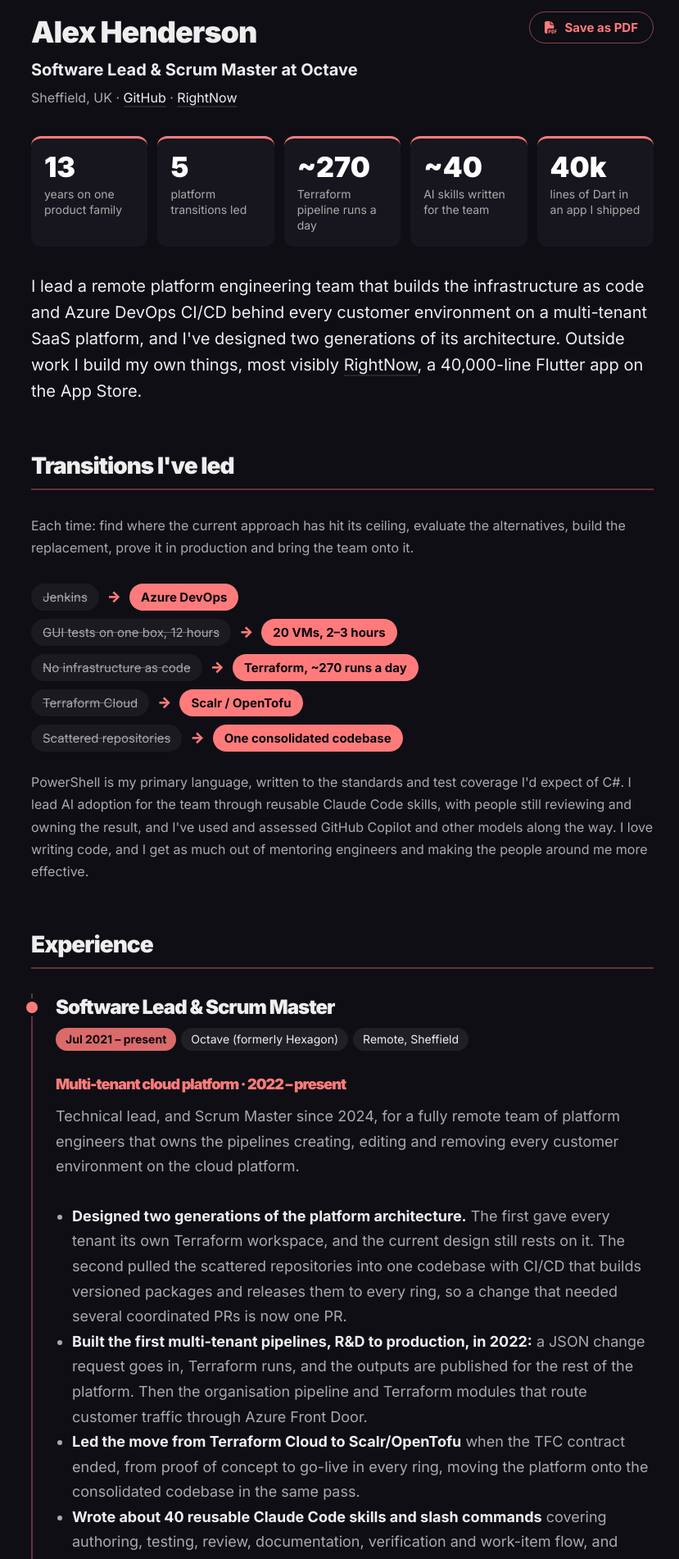
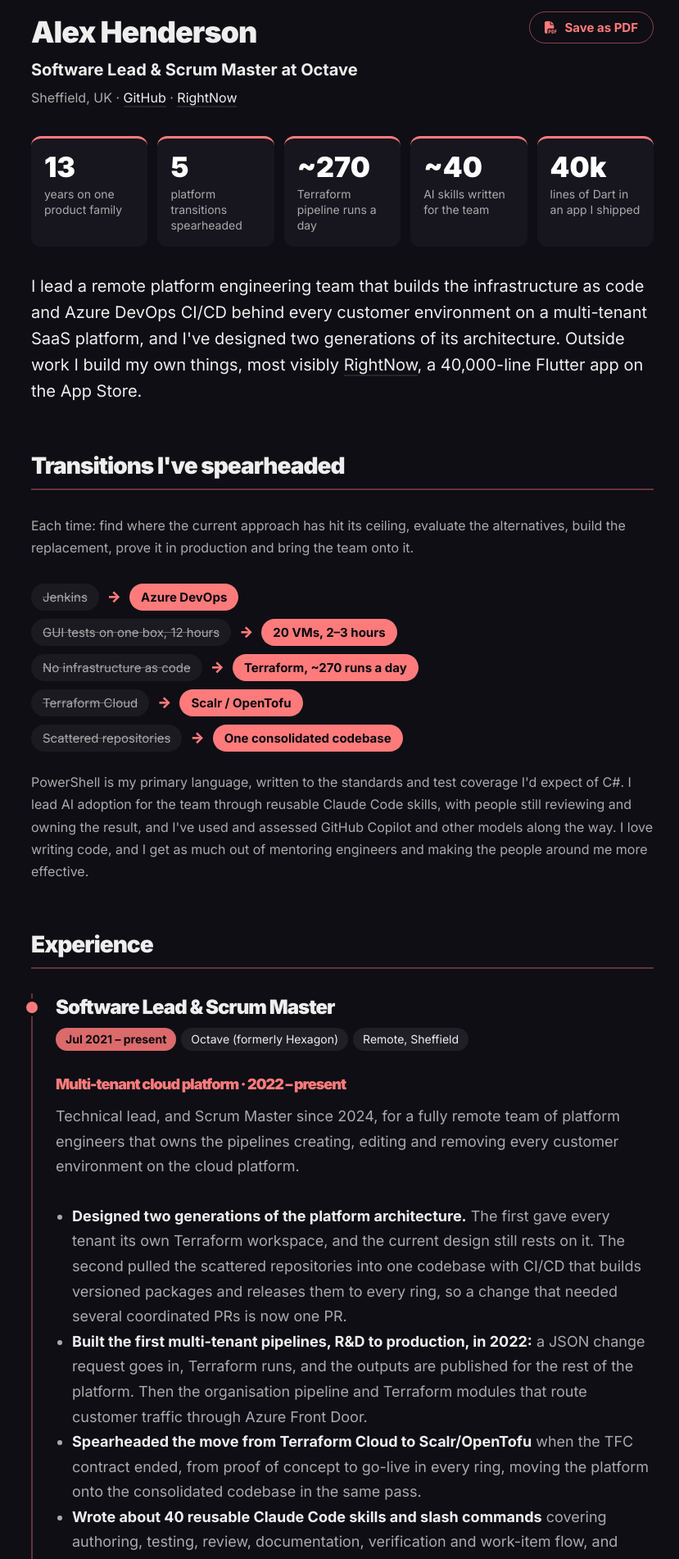
Before and after one commit to Aeropher/aeropher.github.io, a Jekyll site: the page built from _pages/cv.md, in a window 1280 px wide. Shown: the part 378-2280 px from the top of the page at 82% size, without its empty margins (222-1051 px from the left). Built offline with Jekyll 4.4.1, drawn with Linux system fonts in a browser that asks for light colours; some of the changed text lies outside the part shown.

Commit message:
Update CV content: refine language for clarity and adjust font size for improved readability

```diff
--- a/_pages/cv.md
+++ b/_pages/cv.md
@@ -18,7 +18,7 @@
 
 <div class="cv-stats">
   <div class="cv-stat"><span class="cv-stat__num career-years">{{ career_years }}</span><span class="cv-stat__label">years on one product family</span></div>
-  <div class="cv-stat"><span class="cv-stat__num">5</span><span class="cv-stat__label">platform transitions led</span></div>
+  <div class="cv-stat"><span class="cv-stat__num">5</span><span class="cv-stat__label">platform transitions spearheaded</span></div>
   <div class="cv-stat"><span class="cv-stat__num">~270</span><span class="cv-stat__label">Terraform pipeline runs a day</span></div>
   <div class="cv-stat"><span class="cv-stat__num">~40</span><span class="cv-stat__label">AI skills written for the team</span></div>
   <div class="cv-stat"><span class="cv-stat__num">40k</span><span class="cv-stat__label">lines of Dart in an app I shipped</span></div>
@@ -26,7 +26,7 @@
 
 <p class="cv-lead">I lead a remote platform engineering team that builds the infrastructure as code and Azure DevOps CI/CD behind every customer environment on a multi-tenant SaaS platform, and I've designed two generations of its architecture. Outside work I build my own things, most visibly <a href="/rightnow/">RightNow</a>, a 40,000-line Flutter app on the App Store.</p>
 
-<h2 class="cv-section">Transitions I've led</h2>
+<h2 class="cv-section">Transitions I've spearheaded</h2>
 
 <p class="cv-note">Each time: find where the current approach has hit its ceiling, evaluate the alternatives, build the replacement, prove it in production and bring the team onto it.</p>
 
@@ -54,7 +54,7 @@
 
 - **Designed two generations of the platform architecture.** The first gave every tenant its own Terraform workspace, and the current design still rests on it. The second pulled the scattered repositories into one codebase with CI/CD that builds versioned packages and releases them to every ring, so a change that needed several coordinated PRs is now one PR.
 - **Built the first multi-tenant pipelines, R&D to production, in 2022:** a JSON change request goes in, Terraform runs, and the outputs are published for the rest of the platform. Then the organisation pipeline and Terraform modules that route customer traffic through Azure Front Door.
-- **Led the move from Terraform Cloud to Scalr/OpenTofu** when the TFC contract ended, from proof of concept to go-live in every ring, moving the platform onto the consolidated codebase in the same pass.
+- **Spearheaded the move from Terraform Cloud to Scalr/OpenTofu** when the TFC contract ended, from proof of concept to go-live in every ring, moving the platform onto the consolidated codebase in the same pass.
 - **Wrote about 40 reusable Claude Code skills and slash commands** covering authoring, testing, review, documentation, verification and work-item flow, and taught the team to use them ahead of a top-down AI mandate. AI drafts; people review and confirm.
 
 <details class="cv-more" markdown="1">
@@ -95,8 +95,8 @@
 <p class="cv-role__prev">Joined as Associate Application Engineer</p>
 
 - **Designed, built and ran CI/CD in Jenkins and TFS** for several hotfix code streams, using PowerShell, Groovy and batch, and moved critical jobs onto a new Jenkins server.
-- **Took GUI acceptance testing from one test box to 20 on-premises VMs,** distributing the tests dynamically so a run that took 12 hours sequentially finished in 2–3. Also split test namespaces and unit tests into parallel runs.
-- **Moved L3 GUI tests from Jenkins to Azure DevTest Labs** in 2018, which led into the Azure DevOps work above.
+- **Took GUI acceptance testing from one test box to 20 on-premises VMs,** distributing the tests dynamically so a run that took 12 hours sequentially finished in 2–3.
+- **Owned the yearly major release on physical media,** fully tested and bundled before it shipped.
 
 <details class="cv-more" markdown="1">
 <summary>More from this role</summary>
--- a/_sass/4-layouts/_cv.scss
+++ b/_sass/4-layouts/_cv.scss
@@ -332,7 +332,7 @@
 
   /* Compact type so it reads as a normal CV of a few pages */
   body, .page__content, .page__content p, .page__content li, .cv-lead, .cv-note, .cv-aside,
-  .cv-card p, .cv-edu__item p, .cv-skills dt { font-size: 9pt !important; line-height: 1.35 !important; }
+  .cv-card p, .cv-edu__item p, .cv-skills dt { font-size: 9pt !important; line-height: 1.3 !important; }
   .page__content p, .page__content ul { margin-bottom: 6px; }
   .page__content li { margin-bottom: 2px; }
   .cv-head { margin-bottom: 10px; }
```
Also changed, not shown: other parts of _pages/cv.md (+3 -1 lines).
